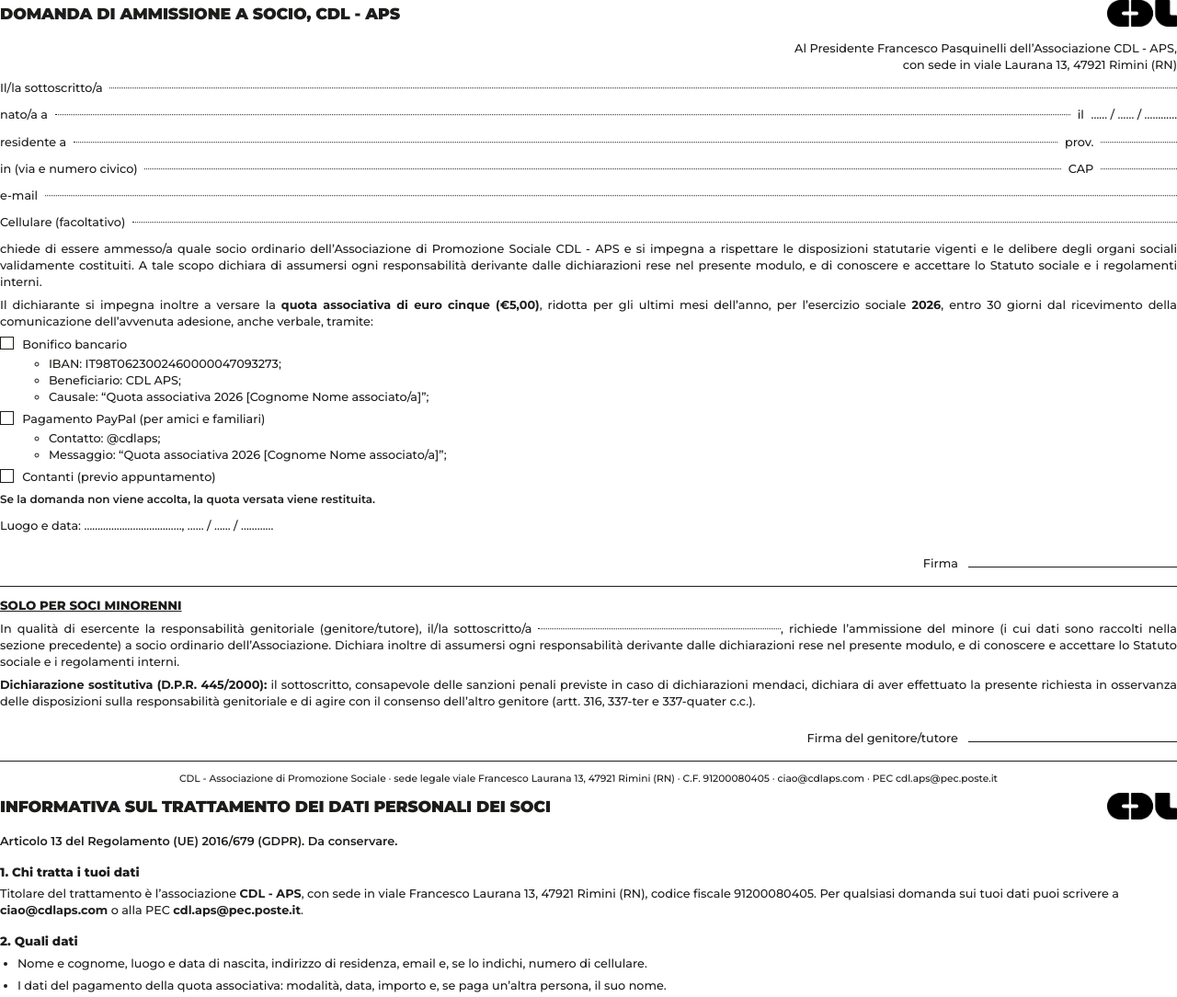
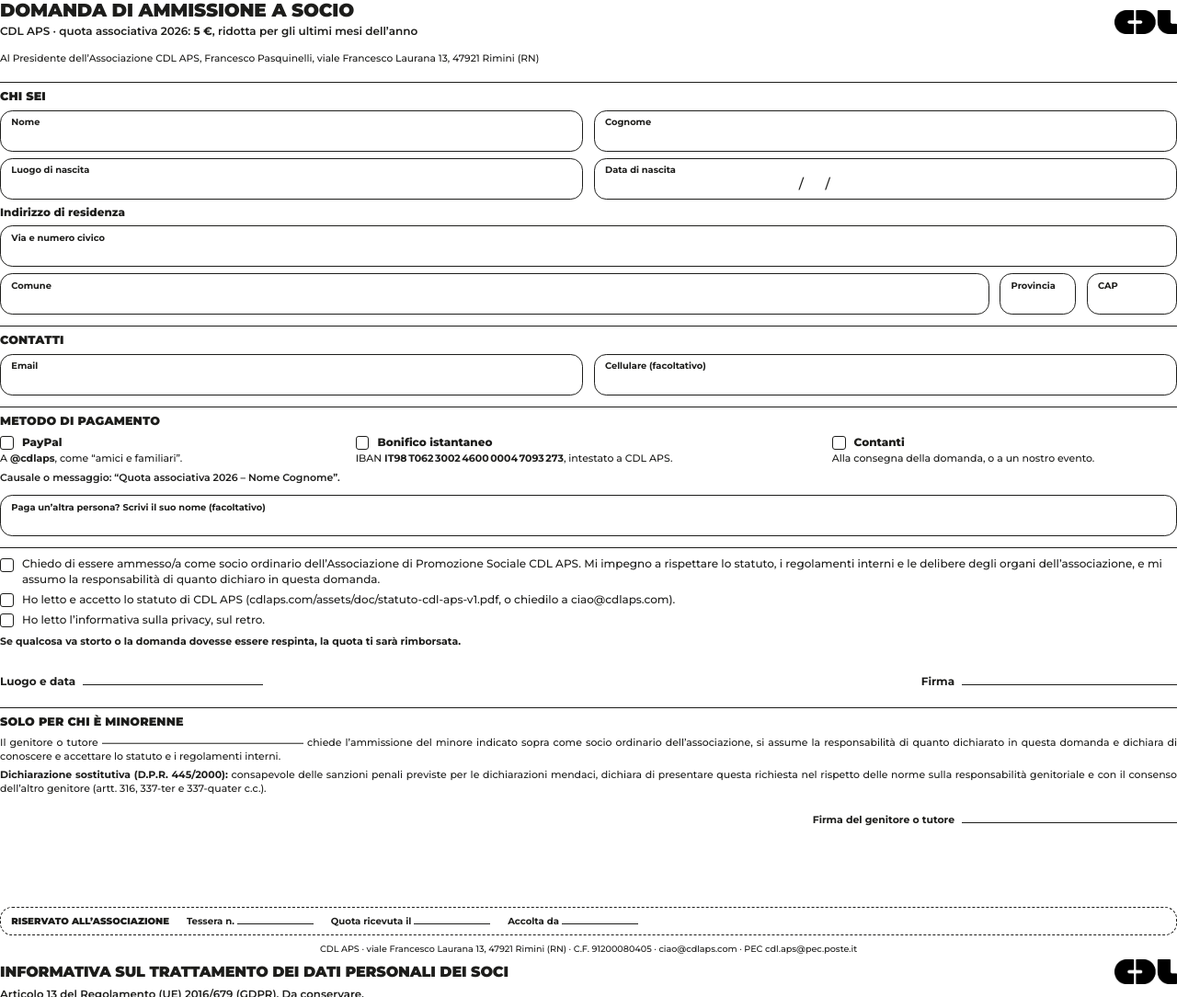
Before and after one commit to CDL-APS/cdl-website, a plain HTML site: page documenti/domanda-ammissione-socio-2026.html in a window 1280 px wide. Shown: the top 1084 px of the page at 92% size. Drawn offline with Linux system fonts and the light colour scheme.

Commit message:
Domanda di ammissione: tasto nella mail a ciao@, prove e review
- Web app: tasto nella mail a ciao@ che apre una pagina riservata
  all'account (secondo deployment "Chiunque in cdlaps.com") con il numero
  da scrivere sulla tessera; "Conferma" accoglie subito la domanda.
- Giro ogni minuto, Sì valido dopo 2 minuti; Note corte ("Sito D26-003");
  mittente "CDL APS"; testi di mail e pagine più colloquiali.
- Correzioni della review: niente riscritture della domanda dopo la
  conferma, guardia dei giri accavallati, riga ricercata sotto il lock,
  errori di PDF e mail conservati e segnalati.
- Modulo cartaceo rifatto su due facciate, coerente con la domanda online.
- Documentazione: prove della sezione 4 fatte, ratifica del direttivo e
  "Conferma assemblea?", passi dopo il deploy.

Co-Authored-By: Claude Opus 5.5 <noreply@anthropic.com>
Claude-Session: https://claude.ai/code/session_0151HZKudNb5t181MHweKA9z

```diff
--- a/documenti/documento.css
+++ b/documenti/documento.css
@@ -11,33 +11,59 @@ ul { margin: 0 0 2.4mm; padding-left: 5mm; }
 .bozza { margin: 0 0 6mm; padding: 3mm 4mm; border: 1.5pt solid #ef7d00; font-weight: 700; }
 .piede { margin-top: 8mm; padding-top: 3mm; border-top: 0.75pt solid #1d1d1b; font-size: 9pt; }
 
-/* Il modulo cartaceo (domanda-ammissione-socio-<anno>.html): righe da
-   compilare a mano, caselle, spazi per le firme */
-@page carta { size: A4; margin: 14mm 18mm 14mm; }
-.carta { page: carta; font-size: 9.6pt; line-height: 1.4; }
-.carta p, .carta li { margin-bottom: 1.8mm; }
-.carta h1 { margin: 0; font-size: 13pt; }
-.carta h3 { margin: 4mm 0 1.5mm; font-size: 10pt; font-weight: 800; }
-.carta__testa { display: flex; align-items: center; justify-content: space-between; gap: 8mm; margin-bottom: 4mm; }
-.carta__logo { width: 20mm; height: auto; filter: brightness(0); }
-.carta__destinatario { margin-bottom: 4mm; text-align: right; }
-.campi { margin-bottom: 3mm; }
-.carta .campo { display: flex; align-items: baseline; gap: 2mm; margin: 0 0 3mm; white-space: nowrap; }
-.riga-punti { flex: 1 1 auto; border-bottom: 1pt dotted #1d1d1b; min-width: 20mm; transform: translateY(-1mm); }
-.riga-punti.in-linea { display: inline-block; width: 70mm; flex: none; }
-.corto { display: inline-block; width: 22mm; border-bottom: 1pt dotted #1d1d1b; transform: translateY(-1mm); }
+/* Il modulo cartaceo (domanda-ammissione-socio-<anno>.html): due facciate.
+   Fronte con le sezioni della domanda dal sito (riquadri da compilare a
+   mano, caselle, firme), retro con l'informativa su due colonne. */
+@page carta { size: A4; margin: 11mm 15mm 10mm; }
+.carta { page: carta; font-size: 9pt; line-height: 1.38; }
+.carta p, .carta li { margin-bottom: 1.4mm; }
+.carta h1 { margin: 0; font-size: 15pt; }
+.carta__fronte { height: 276mm; display: flex; flex-direction: column; }
+.carta__testa { display: flex; align-items: center; justify-content: space-between; gap: 8mm; margin-bottom: 2.5mm; }
+.carta__quota { margin: 1mm 0 0; font-weight: 600; }
+.carta__logo { width: 18mm; height: auto; filter: brightness(0); }
+.carta__destinatario { margin-bottom: 1mm; font-size: 8pt; }
+.carta__sezione { margin: 3.2mm 0 1.6mm; padding-top: 1.6mm; border-top: 0.75pt solid #1d1d1b; font-size: 9.5pt; font-weight: 900; text-transform: uppercase; letter-spacing: 0.01em; }
+.carta__sotto { margin: 1.8mm 0 1.2mm; font-weight: 800; }
+.riquadri { display: grid; grid-template-columns: 1fr 1fr; gap: 1.8mm 3mm; }
+.riquadri--indirizzo { grid-template-columns: 1fr 22mm 26mm; }
+.riquadri--uno { grid-template-columns: 1fr; margin-top: 1.6mm; }
+.riquadro--largo { grid-column: 1 / -1; }
+.riquadro { position: relative; height: 10.5mm; border: 1pt solid #1d1d1b; border-radius: 3.5mm; padding: 0.9mm 3mm 0; }
+.riquadro span { font-size: 7.4pt; font-weight: 700; }
+.riquadro em { position: absolute; left: 32%; bottom: 1.3mm; font-style: normal; font-size: 11pt; }
+.casella { flex: none; display: inline-block; width: 3.4mm; height: 3.4mm; border: 1pt solid #1d1d1b; border-radius: 0.8mm; }
+.carta .scelta { display: flex; align-items: flex-start; gap: 2.4mm; margin: 0 0 1mm; font-weight: 800; }
+.carta .scelta .casella { margin-top: 0.4mm; }
+.pagamenti { display: grid; grid-template-columns: 1fr 1.35fr 1fr; gap: 3mm; }
+.pagamenti p { margin: 0; font-size: 8.2pt; }
+.pagamenti .scelta { font-size: 9pt; margin-bottom: 0.6mm; }
+.carta__causale { margin: 1.4mm 0 0; font-size: 8.2pt; font-weight: 600; }
+.dichiarazioni { margin-top: 3.2mm; padding-top: 2.4mm; border-top: 0.75pt solid #1d1d1b; }
+.dichiarazioni .scelta { font-weight: 500; margin-bottom: 1.4mm; }
 .giustificato { text-align: justify; }
-.scelte { margin: 0 0 2mm; padding: 0; list-style: none; }
-.scelte > li { margin-bottom: 1.5mm; }
-.scelte ul { margin: 1mm 0 0 10mm; padding-left: 4mm; list-style: circle; }
-.scelte ul li { margin: 0; }
-.casella { display: inline-block; width: 3.4mm; height: 3.4mm; margin-right: 2.5mm; border: 1pt solid #1d1d1b; vertical-align: -0.5mm; }
-.nota { font-size: 9pt; font-weight: 600; }
-.firme { margin: 3mm 0; }
-.carta .firma { display: flex; align-items: baseline; justify-content: flex-end; gap: 3mm; margin-top: 6mm; white-space: nowrap; }
-.linea { display: inline-block; width: 60mm; border-bottom: 1pt solid #1d1d1b; }
-.minori { margin-top: 4mm; padding-top: 3mm; border-top: 0.75pt solid #1d1d1b; }
-.minori h2 { margin-top: 0; text-transform: uppercase; font-size: 10pt; text-decoration: underline; }
-.carta__informativa { break-before: page; }
-.carta__informativa .sotto { margin-bottom: 3mm; }
-.carta .piede { margin-top: 4mm; font-size: 8pt; text-align: center; }
+.nota { margin: 0.6mm 0 0; font-size: 8.2pt; font-weight: 700; }
+.firme { display: flex; justify-content: space-between; gap: 8mm; margin: 6mm 0 1mm; }
+.firme p { display: flex; align-items: baseline; gap: 2mm; margin: 0; white-space: nowrap; font-weight: 700; }
+.firme--destra { justify-content: flex-end; margin-top: 5mm; }
+.linea { display: inline-block; width: 62mm; border-bottom: 1pt solid #1d1d1b; }
+.linea--data { width: 52mm; }
+.linea--nome { width: 58mm; transform: translateY(-0.6mm); }
+.minori { margin-top: 1mm; }
+.minori p { font-size: 8.2pt; }
+.ufficio { display: flex; gap: 5mm; align-items: baseline; margin-top: auto; padding: 2mm 3mm; border: 0.75pt dashed #1d1d1b; border-radius: 3.5mm; font-size: 7.6pt; font-weight: 700; white-space: nowrap; }
+.ufficio span:first-child { text-transform: uppercase; font-weight: 900; }
+.ufficio i { display: inline-block; width: 22mm; border-bottom: 0.75pt solid #1d1d1b; }
+.carta .piede { margin-top: 2mm; padding-top: 0; border-top: 0; font-size: 7.2pt; text-align: center; }
+.carta__informativa { break-before: page; font-size: 8.8pt; line-height: 1.42; }
+.carta__informativa h1 { font-size: 12pt; }
+.carta__informativa .carta__testa { margin-bottom: 1mm; }
+.carta__informativa .sotto { margin-bottom: 2.4mm; }
+.carta__informativa .colonne { column-count: 2; column-gap: 7mm; }
+.carta__informativa h3 { margin: 3mm 0 1mm; font-size: 9.3pt; font-weight: 900; break-after: avoid; }
+.carta__informativa h3:first-child { margin-top: 0; }
+.carta__informativa p, .carta__informativa li { margin-bottom: 1.3mm; }
+.carta__informativa ul { padding-left: 3.5mm; margin-bottom: 1mm; }
+.firme--informativa { display: grid; grid-template-columns: auto auto; justify-content: space-between; row-gap: 8mm; margin-top: 9mm; }
+.firme--informativa .linea--data { width: 45mm; }
+.firme--informativa p:last-child { grid-column: 1 / -1; }
--- a/documenti/domanda-ammissione-socio-2026.html
+++ b/documenti/domanda-ammissione-socio-2026.html
@@ -16,55 +16,79 @@
      file nuovo domanda-ammissione-socio-<anno>.html e link nuovo in
      vantaggi-tesseramento.html (documenti/README.md). -->
 
+<!-- Fronte: la domanda, con le sezioni e i testi della domanda dal sito
+     (vantaggi-tesseramento.html#associati). Retro: l'informativa. -->
+<section class="carta__fronte">
 <header class="carta__testa">
-  <h1>Domanda di ammissione a socio, CDL - APS</h1>
+  <div>
+    <h1>Domanda di ammissione a socio</h1>
+    <p class="carta__quota">CDL APS &middot; quota associativa 2026: <strong>5 &euro;</strong>, ridotta per gli ultimi mesi dell&rsquo;anno</p>
+  </div>
   <img class="carta__logo" src="../assets/img/brand/logo-cdl.png" alt="CDL">
 </header>
 
-<p class="carta__destinatario">Al Presidente Francesco Pasquinelli dell&rsquo;Associazione CDL - APS,<br>con sede in viale Laurana 13, 47921 Rimini (RN)</p>
+<p class="carta__destinatario">Al Presidente dell&rsquo;Associazione CDL APS, Francesco Pasquinelli, viale Francesco Laurana 13, 47921 Rimini (RN)</p>
 
-<div class="campi">
-  <p class="campo">Il/la sottoscritto/a <span class="riga-punti"></span></p>
-  <p class="campo">nato/a a <span class="riga-punti"></span> il <span class="data">&hellip;&hellip; / &hellip;&hellip; / &hellip;&hellip;&hellip;&hellip;</span></p>
-  <p class="campo">residente a <span class="riga-punti"></span> prov. <span class="corto"></span></p>
-  <p class="campo">in (via e numero civico) <span class="riga-punti"></span> CAP <span class="corto"></span></p>
-  <p class="campo">e-mail <span class="riga-punti"></span></p>
-  <p class="campo">Cellulare (facoltativo) <span class="riga-punti"></span></p>
+<h2 class="carta__sezione">Chi sei</h2>
+<div class="riquadri">
+  <div class="riquadro"><span>Nome</span></div>
+  <div class="riquadro"><span>Cognome</span></div>
+  <div class="riquadro"><span>Luogo di nascita</span></div>
+  <div class="riquadro"><span>Data di nascita</span><em>&nbsp;&nbsp;&nbsp;&nbsp;&nbsp;/&nbsp;&nbsp;&nbsp;&nbsp;&nbsp;&nbsp;/</em></div>
+</div>
+<p class="carta__sotto">Indirizzo di residenza</p>
+<div class="riquadri riquadri--indirizzo">
+  <div class="riquadro riquadro--largo"><span>Via e numero civico</span></div>
+  <div class="riquadro"><span>Comune</span></div>
+  <div class="riquadro"><span>Provincia</span></div>
+  <div class="riquadro"><span>CAP</span></div>
 </div>
 
-<p class="giustificato">chiede di essere ammesso/a quale socio ordinario dell&rsquo;Associazione di Promozione Sociale CDL - APS e si impegna a rispettare le disposizioni statutarie vigenti e le delibere degli organi sociali validamente costituiti. A tale scopo dichiara di assumersi ogni responsabilità derivante dalle dichiarazioni rese nel presente modulo, e di conoscere e accettare lo Statuto sociale e i regolamenti interni.</p>
+<h2 class="carta__sezione">Contatti</h2>
+<div class="riquadri">
+  <div class="riquadro"><span>Email</span></div>
+  <div class="riquadro"><span>Cellulare (facoltativo)</span></div>
+</div>
 
-<p class="giustificato">Il dichiarante si impegna inoltre a versare la <strong>quota associativa di euro cinque (€5,00)</strong>, ridotta per gli ultimi mesi dell&rsquo;anno, per l&rsquo;esercizio sociale <strong>2026</strong>, entro 30 giorni dal ricevimento della comunicazione dell&rsquo;avvenuta adesione, anche verbale, tramite:</p>
+<h2 class="carta__sezione">Metodo di pagamento</h2>
+<div class="pagamenti">
+  <div><p class="scelta"><span class="casella"></span>PayPal</p><p>A <strong>@cdlaps</strong>, come &ldquo;amici e familiari&rdquo;.</p></div>
+  <div><p class="scelta"><span class="casella"></span>Bonifico istantaneo</p><p>IBAN <strong>IT98&thinsp;T062&thinsp;3002&thinsp;4600&thinsp;0004&thinsp;7093&thinsp;273</strong>, intestato a CDL APS.</p></div>
+  <div><p class="scelta"><span class="casella"></span>Contanti</p><p>Alla consegna della domanda, o a un nostro evento.</p></div>
+</div>
+<p class="carta__causale">Causale o messaggio: &ldquo;Quota associativa 2026 &ndash; Nome Cognome&rdquo;.</p>
+<div class="riquadri riquadri--uno">
+  <div class="riquadro"><span>Paga un&rsquo;altra persona? Scrivi il suo nome (facoltativo)</span></div>
+</div>
 
-<ul class="scelte">
-  <li><span class="casella"></span>Bonifico bancario
-    <ul>
-      <li>IBAN: IT98T0623002460000047093273;</li>
-      <li>Beneficiario: CDL APS;</li>
-      <li>Causale: &ldquo;Quota associativa 2026 [Cognome Nome associato/a]&rdquo;;</li>
-    </ul></li>
-  <li><span class="casella"></span>Pagamento PayPal (per amici e familiari)
-    <ul>
-      <li>Contatto: @cdlaps;</li>
-      <li>Messaggio: &ldquo;Quota associativa 2026 [Cognome Nome associato/a]&rdquo;;</li>
-    </ul></li>
-  <li><span class="casella"></span>Contanti (previo appuntamento)</li>
-</ul>
-<p class="nota">Se la domanda non viene accolta, la quota versata viene restituita.</p>
+<div class="dichiarazioni">
+  <p class="scelta"><span class="casella"></span><span>Chiedo di essere ammesso/a come socio ordinario dell&rsquo;Associazione di Promozione Sociale CDL APS. Mi impegno a rispettare lo statuto, i regolamenti interni e le delibere degli organi dell&rsquo;associazione, e mi assumo la responsabilit&agrave; di quanto dichiaro in questa domanda.</span></p>
+  <p class="scelta"><span class="casella"></span><span>Ho letto e accetto lo statuto di CDL APS (cdlaps.com/assets/doc/statuto-cdl-aps-v1.pdf, o chiedilo a ciao@cdlaps.com).</span></p>
+  <p class="scelta"><span class="casella"></span><span>Ho letto l&rsquo;informativa sulla privacy, sul retro.</span></p>
+</div>
+<p class="nota">Se qualcosa va storto o la domanda dovesse essere respinta, la quota ti sar&agrave; rimborsata.</p>
 
 <div class="firme">
-  <p>Luogo e data: <span class="data">&hellip;&hellip;&hellip;&hellip;&hellip;&hellip;&hellip;&hellip;&hellip;&hellip;&hellip;&hellip;, &hellip;&hellip; / &hellip;&hellip; / &hellip;&hellip;&hellip;&hellip;</span></p>
-  <p class="firma">Firma <span class="linea"></span></p>
+  <p>Luogo e data <span class="linea linea--data"></span></p>
+  <p>Firma <span class="linea"></span></p>
 </div>
 
 <section class="minori">
-  <h2>Solo per soci minorenni</h2>
-  <p class="giustificato">In qualità di esercente la responsabilità genitoriale (genitore/tutore), il/la sottoscritto/a <span class="riga-punti in-linea"></span>, richiede l&rsquo;ammissione del minore (i cui dati sono raccolti nella sezione precedente) a socio ordinario dell&rsquo;Associazione. Dichiara inoltre di assumersi ogni responsabilità derivante dalle dichiarazioni rese nel presente modulo, e di conoscere e accettare lo Statuto sociale e i regolamenti interni.</p>
-  <p class="giustificato"><strong>Dichiarazione sostitutiva (D.P.R. 445/2000):</strong> il sottoscritto, consapevole delle sanzioni penali previste in caso di dichiarazioni mendaci, dichiara di aver effettuato la presente richiesta in osservanza delle disposizioni sulla responsabilità genitoriale e di agire con il consenso dell&rsquo;altro genitore (artt. 316, 337-ter e 337-quater c.c.).</p>
-  <p class="firma">Firma del genitore/tutore <span class="linea"></span></p>
+  <h2 class="carta__sezione">Solo per chi &egrave; minorenne</h2>
+  <p class="giustificato">Il genitore o tutore <span class="linea linea--nome"></span> chiede l&rsquo;ammissione del minore indicato sopra come socio ordinario dell&rsquo;associazione, si assume la responsabilit&agrave; di quanto dichiarato in questa domanda e dichiara di conoscere e accettare lo statuto e i regolamenti interni.</p>
+  <p class="giustificato"><strong>Dichiarazione sostitutiva (D.P.R. 445/2000):</strong> consapevole delle sanzioni penali previste per le dichiarazioni mendaci, dichiara di presentare questa richiesta nel rispetto delle norme sulla responsabilit&agrave; genitoriale e con il consenso dell&rsquo;altro genitore (artt. 316, 337-ter e 337-quater c.c.).</p>
+  <div class="firme firme--destra"><p>Firma del genitore o tutore <span class="linea"></span></p></div>
 </section>
 
-<p class="piede">CDL - Associazione di Promozione Sociale · sede legale viale Francesco Laurana 13, 47921 Rimini (RN) · C.F. 91200080405 · ciao@cdlaps.com · PEC cdl.aps@pec.poste.it</p>
+<div class="ufficio">
+  <span>Riservato all&rsquo;associazione</span>
+  <span>Tessera n. <i></i></span>
+  <span>Quota ricevuta il <i></i></span>
+  <span>Accolta da <i></i></span>
+</div>
+
+<p class="piede">CDL APS &middot; viale Francesco Laurana 13, 47921 Rimini (RN) &middot; C.F. 91200080405 &middot; ciao@cdlaps.com &middot; PEC cdl.aps@pec.poste.it</p>
+</section>
 
 <section class="carta__informativa">
 <header class="carta__testa">
@@ -72,6 +96,7 @@
   <img class="carta__logo" src="../assets/img/brand/logo-cdl.png" alt="CDL">
 </header>
 <p class="sotto">Articolo 13 del Regolamento (UE) 2016/679 (GDPR). Da conservare.</p>
+<div class="colonne">
 
 <h3>1. Chi tratta i tuoi dati</h3>
 <p>Titolare del trattamento è l&rsquo;associazione <strong>CDL - APS</strong>, con sede in viale Francesco Laurana 13, 47921 Rimini (RN), codice fiscale 91200080405. Per qualsiasi domanda sui tuoi dati puoi scrivere a <strong>ciao@cdlaps.com</strong> o alla PEC <strong>cdl.aps@pec.poste.it</strong>.</p>
@@ -118,10 +143,12 @@
 <h3>8. Minorenni</h3>
 <p>La domanda dal sito è riservata ai maggiorenni. Per un minore la domanda si fa con il modulo cartaceo, firmato da chi esercita la responsabilità genitoriale.</p>
 
+</div>
+
 <div class="firme firme--informativa">
-  <p>Luogo e data: <span class="data">&hellip;&hellip;&hellip;&hellip;&hellip;&hellip;&hellip;&hellip;&hellip;&hellip;&hellip;&hellip;, &hellip;&hellip; / &hellip;&hellip; / &hellip;&hellip;&hellip;&hellip;</span></p>
-  <p class="firma">L&rsquo;interessato, per presa visione <span class="linea"></span></p>
-  <p class="firma">L&rsquo;esercente la responsabilità genitoriale (per soci minorenni) <span class="linea"></span></p>
+  <p>Luogo e data <span class="linea linea--data"></span></p>
+  <p>Firma, per presa visione <span class="linea"></span></p>
+  <p>Firma del genitore o tutore (per i minorenni) <span class="linea"></span></p>
 </div>
 
 <p class="piede">CDL - APS · viale Francesco Laurana 13, 47921 Rimini (RN) · C.F. 91200080405 · ciao@cdlaps.com · PEC cdl.aps@pec.poste.it<br>Informativa per i soci, versione 1 (17 novembre 2026).</p>
--- a/google/iscrizioni/appsscript.json
+++ b/google/iscrizioni/appsscript.json
@@ -11,6 +11,7 @@
     "https://www.googleapis.com/auth/drive",
     "https://www.googleapis.com/auth/script.send_mail",
     "https://www.googleapis.com/auth/script.scriptapp",
-    "https://www.googleapis.com/auth/script.external_request"
+    "https://www.googleapis.com/auth/script.external_request",
+    "https://www.googleapis.com/auth/userinfo.email"
   ]
 }
```
Also changed, not shown: assets/js/vantaggi-tesseramento.js (+8 -7 lines), google/iscrizioni/domanda.html (+3 -1 lines), vantaggi-tesseramento.html (+2 -2 lines), 9 other files.
